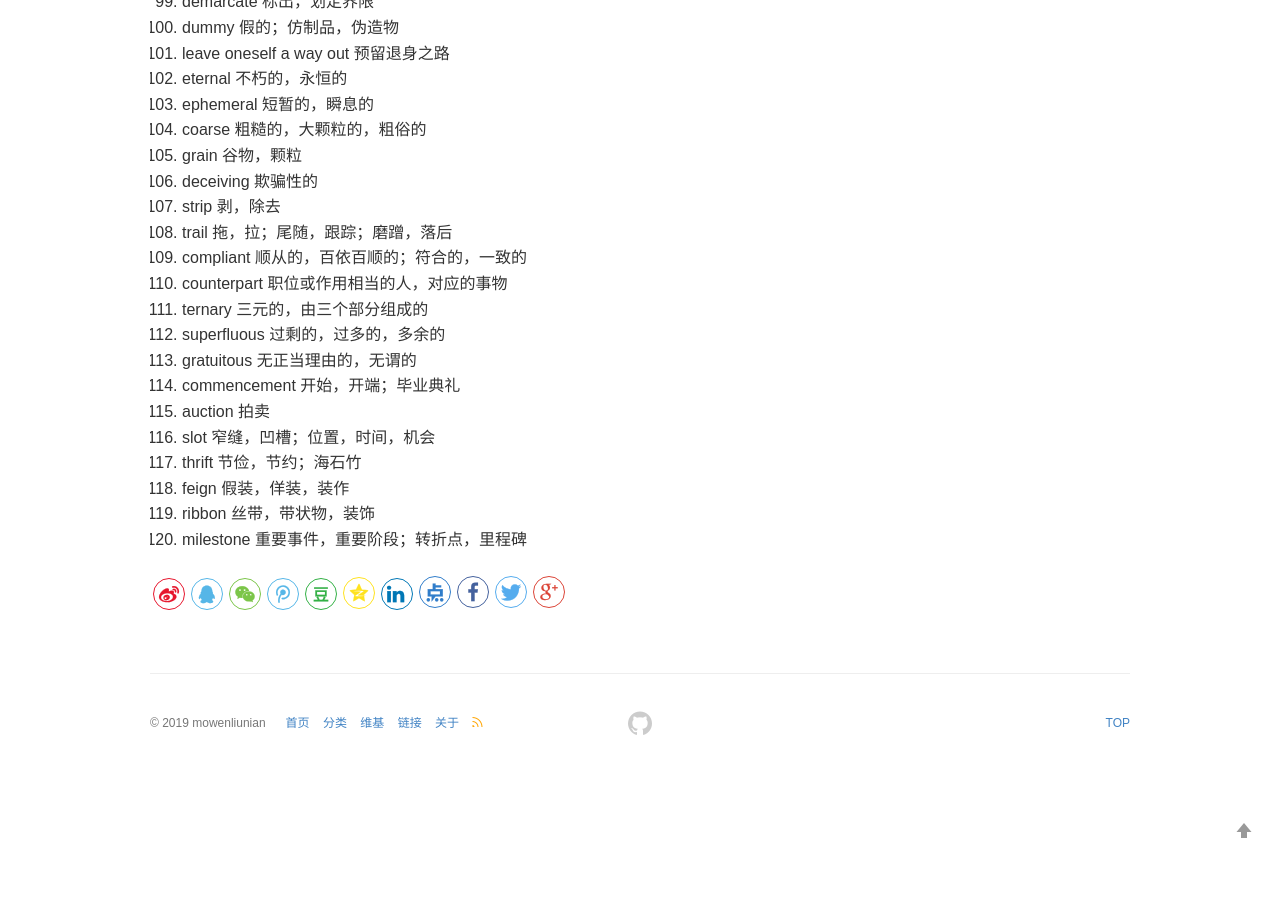
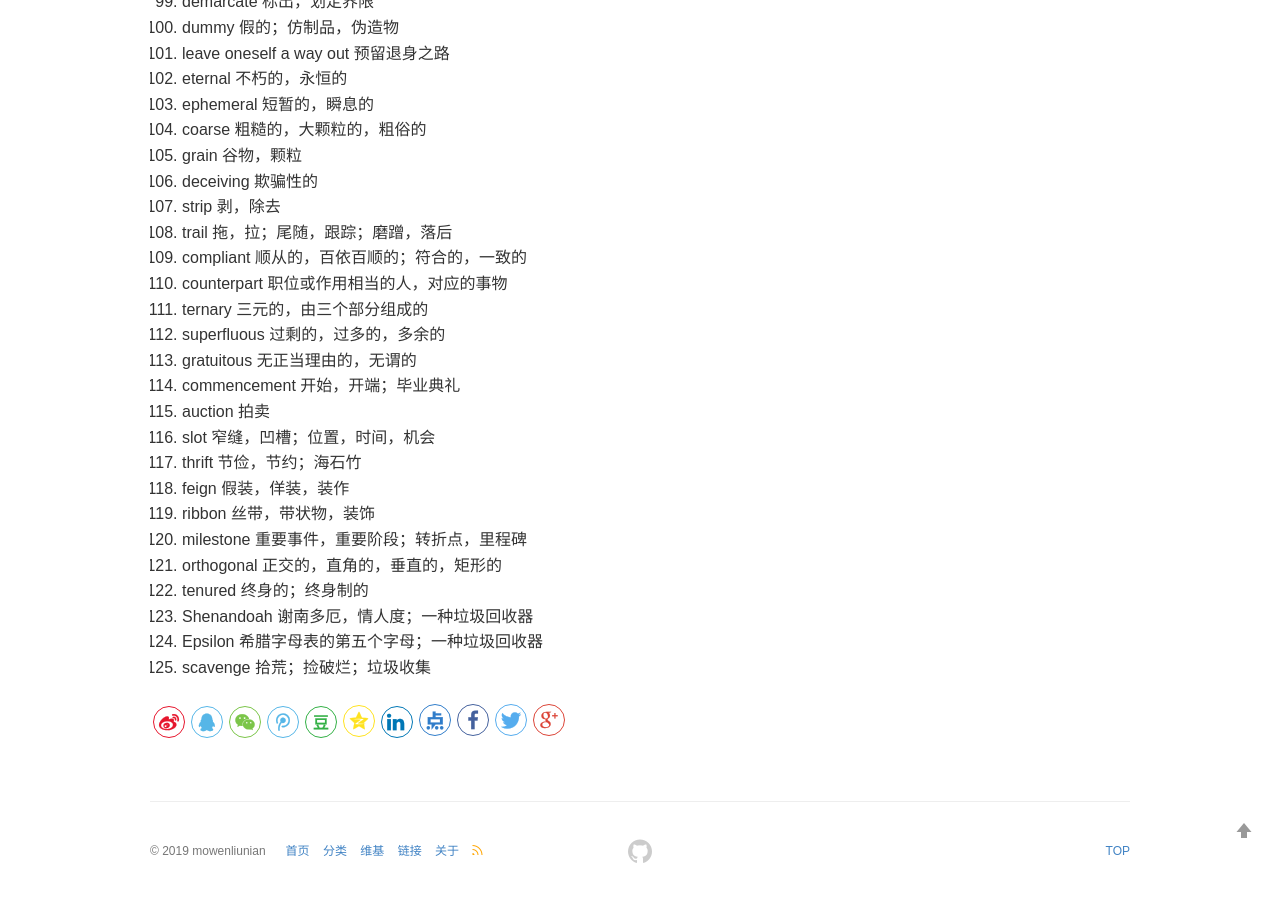
Before and after one commit to mowenliunian/mowenliunian.github.io, a Jekyll site: the page built from _wiki/english-vocabulary.md, in a window 1280 px wide and 900 px high, scrolled down 2773 px. Built offline with Jekyll 4.4.1, drawn with Linux system fonts in a browser that asks for light colours; comment, search, counter and statistics services are not loaded; before the commit the page ends 3545 px from its top, so only the background shows below that.

Commit message:
add five more words

```diff
--- a/_wiki/english-vocabulary.md
+++ b/_wiki/english-vocabulary.md
@@ -128,3 +128,8 @@ keywords: English, Vocabulary
 1. feign 假装，佯装，装作
 1. ribbon 丝带，带状物，装饰
 1. milestone 重要事件，重要阶段；转折点，里程碑
+1. orthogonal 正交的，直角的，垂直的，矩形的
+1. tenured 终身的；终身制的
+1. Shenandoah 谢南多厄，情人度；一种垃圾回收器
+1. Epsilon 希腊字母表的第五个字母；一种垃圾回收器
+1. scavenge 拾荒；捡破烂；垃圾收集
```
